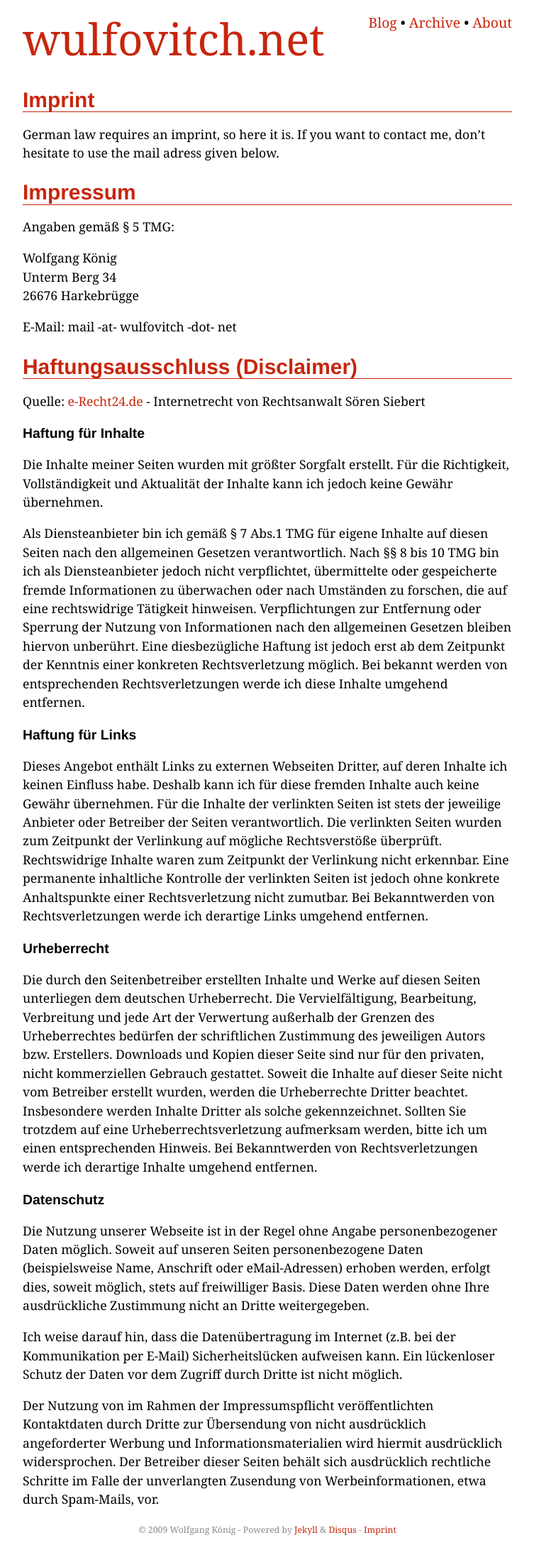
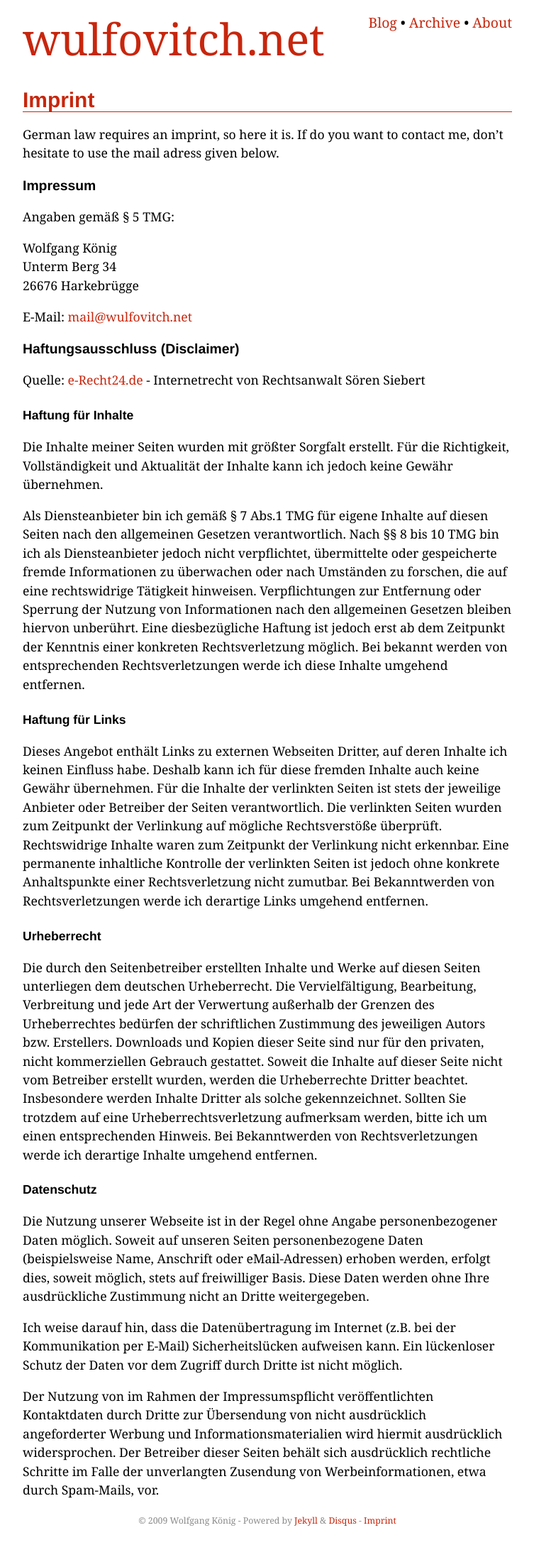
Before and after one commit to wulfovitch/wulfovitch.github.io, a Jekyll site: the page built from imprint.markdown, in a window 1280 px wide. Shown: the whole page at 71% size, without its empty margins (263-1016 px from the left). Built offline with Jekyll 4.4.1, drawn with Linux system fonts in a browser that asks for light colours; Markdown is read by kramdown in place of the engine named in the settings; comment, search, counter and statistics services are not loaded.

Commit message:
made mail adress clickable and obfuscated it

```diff
--- a/imprint.markdown
+++ b/imprint.markdown
@@ -4,10 +4,9 @@ title: Imprint
 permalink: /imprint/
 ---
 
-German law requires an imprint, so here it is. If you want to contact me, don't hesitate to use the mail adress given below.
+German law requires an imprint, so here it is. If do you want to contact me, don't hesitate to use the mail adress given below.
 
-Impressum
----------
+### Impressum
 
 Angaben gemäß § 5 TMG:
 
@@ -15,28 +14,27 @@ Wolfgang König<br />
 Unterm Berg 34<br />
 26676 Harkebrügge
 
-E-Mail:	mail -at- wulfovitch -dot- net
+E-Mail:	{% include email.html %}
 
-Haftungsausschluss (Disclaimer)
--------------------------------
+### Haftungsausschluss (Disclaimer)
 
 Quelle: [e-Recht24.de](http://www.e-Recht24.de "e-Recht24.de") - Internetrecht von Rechtsanwalt Sören Siebert
 
-### Haftung für Inhalte
+#### Haftung für Inhalte
 
 Die Inhalte meiner Seiten wurden mit größter Sorgfalt erstellt. Für die Richtigkeit, Vollständigkeit und Aktualität der Inhalte kann ich jedoch keine Gewähr übernehmen.
 
 Als Diensteanbieter bin ich gemäß § 7 Abs.1 TMG für eigene Inhalte auf diesen Seiten nach den allgemeinen Gesetzen verantwortlich. Nach §§ 8 bis 10 TMG bin ich als Diensteanbieter jedoch nicht verpflichtet, übermittelte oder gespeicherte fremde Informationen zu überwachen oder nach Umständen zu forschen, die auf eine rechtswidrige Tätigkeit hinweisen. Verpflichtungen zur Entfernung oder Sperrung der Nutzung von Informationen nach den allgemeinen Gesetzen bleiben hiervon unberührt. Eine diesbezügliche Haftung ist jedoch erst ab dem Zeitpunkt der Kenntnis einer konkreten Rechtsverletzung möglich. Bei bekannt werden von entsprechenden Rechtsverletzungen werde ich diese Inhalte umgehend entfernen.
 
-### Haftung für Links
+#### Haftung für Links
 
 Dieses Angebot enthält Links zu externen Webseiten Dritter, auf deren Inhalte ich keinen Einfluss habe. Deshalb kann ich für diese fremden Inhalte auch keine Gewähr übernehmen. Für die Inhalte der verlinkten Seiten ist stets der jeweilige Anbieter oder Betreiber der Seiten verantwortlich. Die verlinkten Seiten wurden zum Zeitpunkt der Verlinkung auf mögliche Rechtsverstöße überprüft. Rechtswidrige Inhalte waren zum Zeitpunkt der Verlinkung nicht erkennbar. Eine permanente inhaltliche Kontrolle der verlinkten Seiten ist jedoch ohne konkrete Anhaltspunkte einer Rechtsverletzung nicht zumutbar. Bei Bekanntwerden von Rechtsverletzungen werde ich derartige Links umgehend entfernen.
 
-### Urheberrecht
+#### Urheberrecht
 
 Die durch den Seitenbetreiber erstellten Inhalte und Werke auf diesen Seiten unterliegen dem deutschen Urheberrecht. Die Vervielfältigung, Bearbeitung, Verbreitung und jede Art der Verwertung außerhalb der Grenzen des Urheberrechtes bedürfen der schriftlichen Zustimmung des jeweiligen Autors bzw. Erstellers. Downloads und Kopien dieser Seite sind nur für den privaten, nicht kommerziellen Gebrauch gestattet. Soweit die Inhalte auf dieser Seite nicht vom Betreiber erstellt wurden, werden die Urheberrechte Dritter beachtet. Insbesondere werden Inhalte Dritter als solche gekennzeichnet. Sollten Sie trotzdem auf eine Urheberrechtsverletzung aufmerksam werden, bitte ich um einen entsprechenden Hinweis. Bei Bekanntwerden von Rechtsverletzungen werde ich derartige Inhalte umgehend entfernen.
 
-### Datenschutz
+#### Datenschutz
 
 Die Nutzung unserer Webseite ist in der Regel ohne Angabe personenbezogener Daten möglich. Soweit auf unseren Seiten personenbezogene Daten (beispielsweise Name, Anschrift oder eMail-Adressen) erhoben werden, erfolgt dies, soweit möglich, stets auf freiwilliger Basis. Diese Daten werden ohne Ihre ausdrückliche Zustimmung nicht an Dritte weitergegeben.
 
--- a/stylesheets/screen.css
+++ b/stylesheets/screen.css
@@ -8,7 +8,6 @@ body {
 	font-family: Georgia, "Times New Roman", serif;
 	color: #000;
 	width: 690px;
-	max-width: 90%;
 	margin: 0 auto;
 	padding-bottom: 1.8em;
 	line-height: 1.5em;
@@ -75,6 +74,14 @@ h3, h4 {
 	font-family: 'Helvetica Neue', Helvetica, Arial, sans-serif;
 	/*font-family: Georgia, "Times New Roman", serif;*/
 	font-size: 1.1em;
+	margin-bottom: 0;
+	font-weight: bold;
+}
+
+h4 {
+	font-family: 'Helvetica Neue', Helvetica, Arial, sans-serif;
+	/*font-family: Georgia, "Times New Roman", serif;*/
+	font-size: 1.0em;
 	margin-bottom: 0;
 	font-weight: bold;
 }
```
Also changed, not shown: _includes/email.html (added, +23 -0 lines), archive.html (+2 -6 lines).
